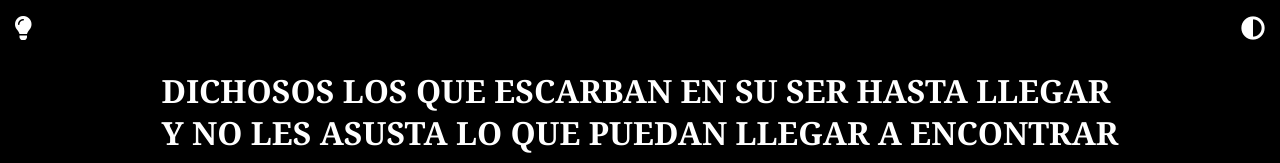
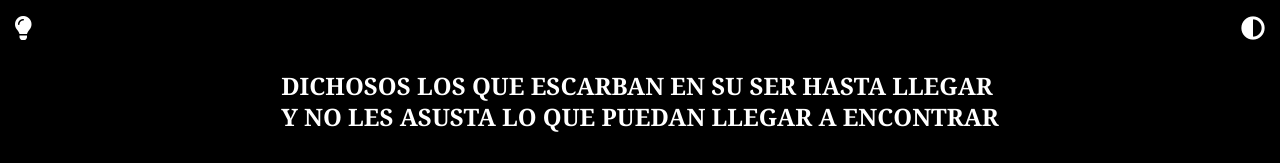
Before and after one commit to mcnestesia/SER, a plain HTML site: page index.html in a window 1280 px wide. Shown: the top 163 px of the page. Drawn offline with Linux system fonts and the light colour scheme.

Commit message:
Update index.html
150

```diff
--- a/index.html
+++ b/index.html
@@ -171,7 +171,7 @@
         <i class="fas fa-lightbulb"></i>
     </button>
     <!-- Update: Removed moves-counter div -->
-    <h1 style="font-size:200% !important;">DICHOSOS LOS QUE ESCARBAN EN SU SER HASTA LLEGAR<br>Y NO LES ASUSTA LO QUE PUEDAN LLEGAR A ENCONTRAR</h1>
+    <h1 style="font-size:150% !important;">DICHOSOS LOS QUE ESCARBAN EN SU SER HASTA LLEGAR<br>Y NO LES ASUSTA LO QUE PUEDAN LLEGAR A ENCONTRAR</h1>
     <p class="instructions">Toca una ficha y luego una posición en el tablero.</p>
     <div id="puzzle"></div>
     <div id="link">
```
